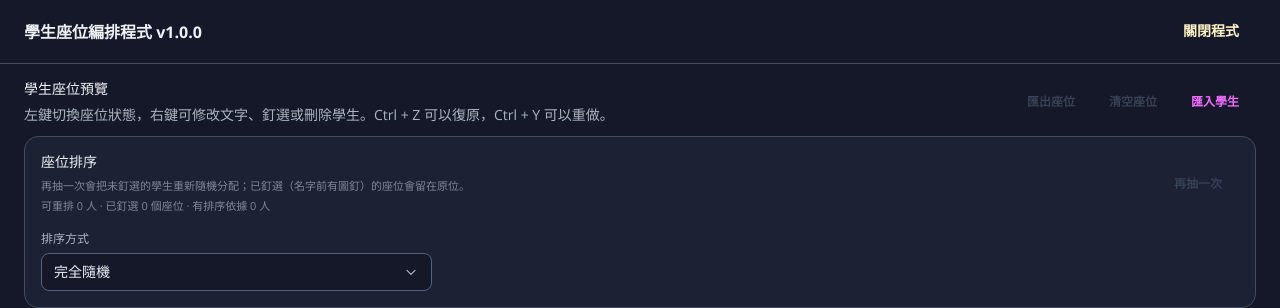
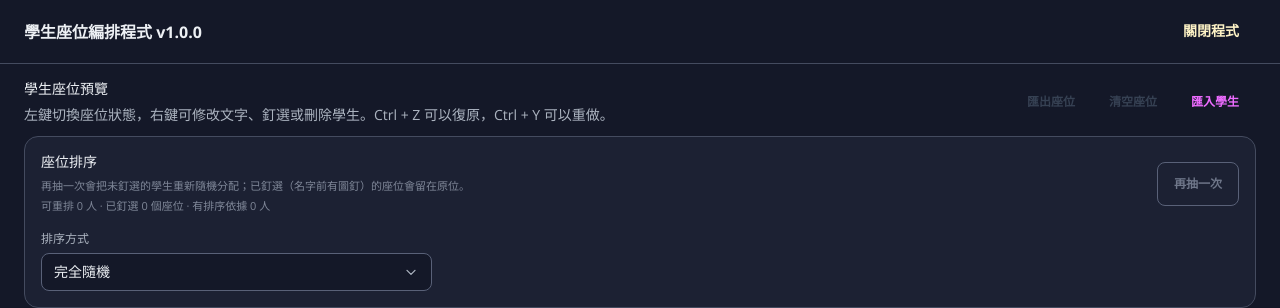
Before and after one commit to howardyu60211/seatApp, a React (Vite) app: page / in a window 1280 px wide. Shown: the top 308 px of the page. Built offline with nearby package versions, Linux system fonts and the light colour scheme.

Commit message:
fix: improve sort button UI

```diff
--- a/src/Compontent/SeatTable.tsx
+++ b/src/Compontent/SeatTable.tsx
@@ -1369,7 +1369,7 @@ export const SeatTable = () => {
               type="button"
               onClick={applyArrangement}
               disabled={isArrangeBlocked}
-              className="functionalButton basicButtonAnimation shrink-0 border-fuchsia-400 disabled:border-transparent"
+              className="functionalButton basicButtonAnimation shrink-0 border-fuchsia-400 hover:bg-fuchsia-400/10 disabled:border-[#596178] disabled:text-[#6F778A]"
             >
               {arrangeMode === "random" ? "再抽一次" : "套用排序"}
             </button>
```
